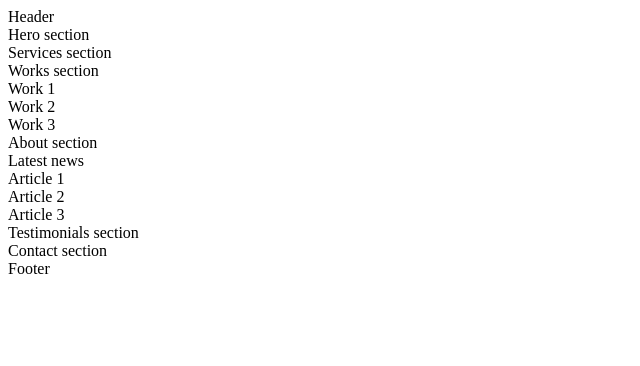
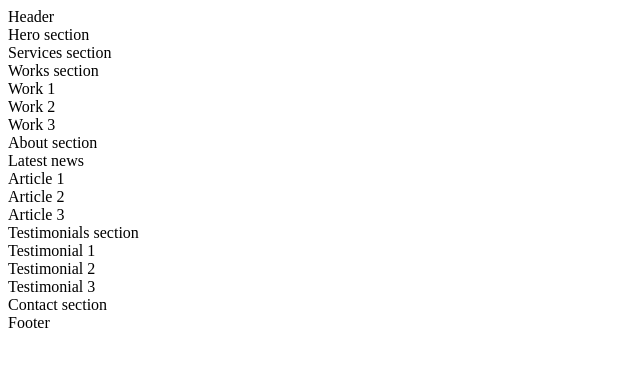
Before and after one commit to joyeuxclement87/alx-frontend, a plain HTML site: page 0x00-html_advanced/6-index.html in a window 1280 px wide. Shown: the whole page, without its empty margins (0-640 px from the left). Drawn offline with Linux system fonts and the light colour scheme.

Commit message:
working with 6 index.html

```diff
--- a/0x00-html_advanced/6-index.html
+++ b/0x00-html_advanced/6-index.html
@@ -51,6 +51,15 @@
       </section>
       <section>
         Testimonials section
+        <article>
+          Testimonial 1
+        </article>
+        <article>
+          Testimonial 2
+        </article>
+        <article>
+          Testimonial 3
+        </article>
       </section>
       <section>
         Contact section
```
